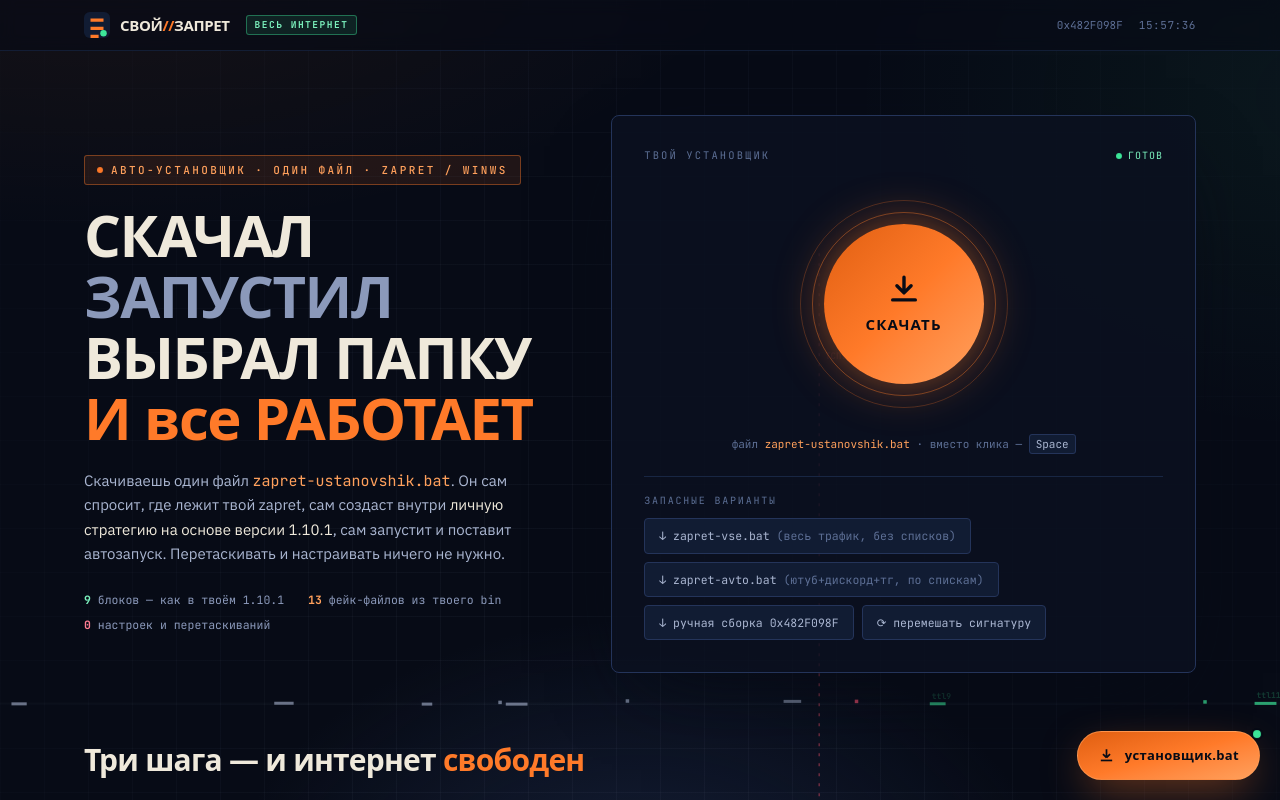
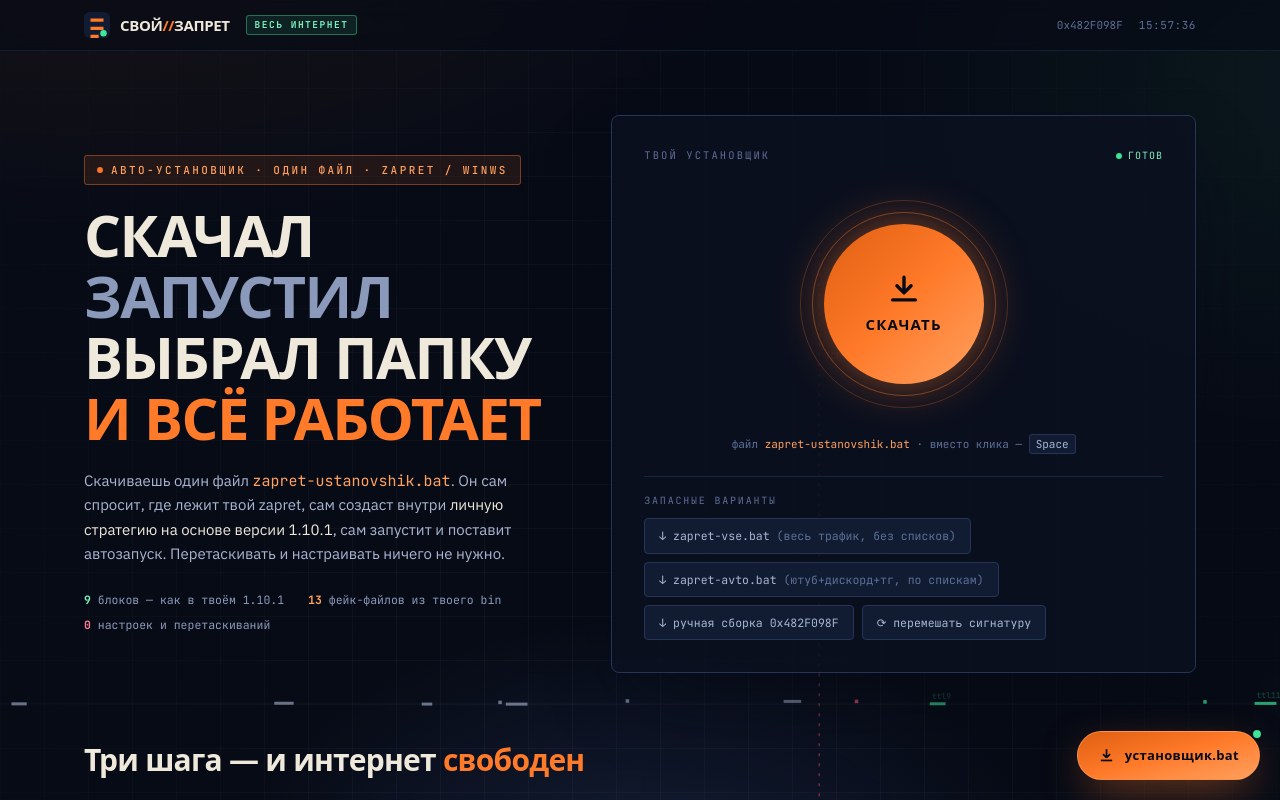
Before and after one commit to makonheimak/Zap, a React (Vite) app: page / in a window 1280 px wide. Shown: the top 800 px of the page. Built offline with nearby package versions, Linux system fonts and the light colour scheme; a web font is replaced by a local one.

Commit message:
Fix text casing in App.tsx

```diff
--- a/src/App.tsx
+++ b/src/App.tsx
@@ -209,7 +209,7 @@
                 <span className="block text-paper">СКАЧАЛ</span>
                 <span className="anim-glitch block text-mist-400">ЗАПУСТИЛ</span>
                 <span className="block text-paper">ВЫБРАЛ ПАПКУ</span>
-                <span className="block text-signal-500">И все РАБОТАЕТ</span>
+                <span className="block text-signal-500">И ВСЁ РАБОТАЕТ</span>
               </h1>
               <p className="mt-5 max-w-lg text-[15px] leading-relaxed text-mist-300">
                 Скачиваешь один файл <span className="font-mono text-signal-400">zapret-ustanovshik.bat</span>. Он сам
```
